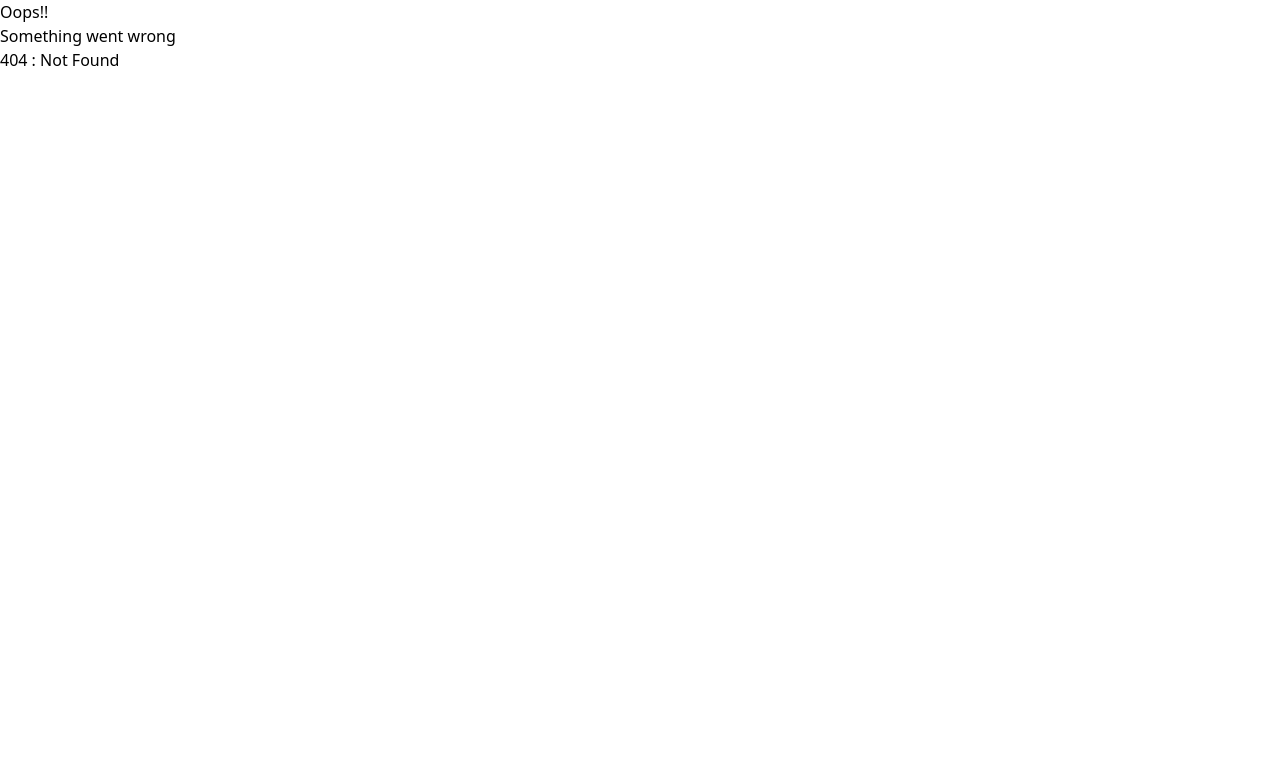
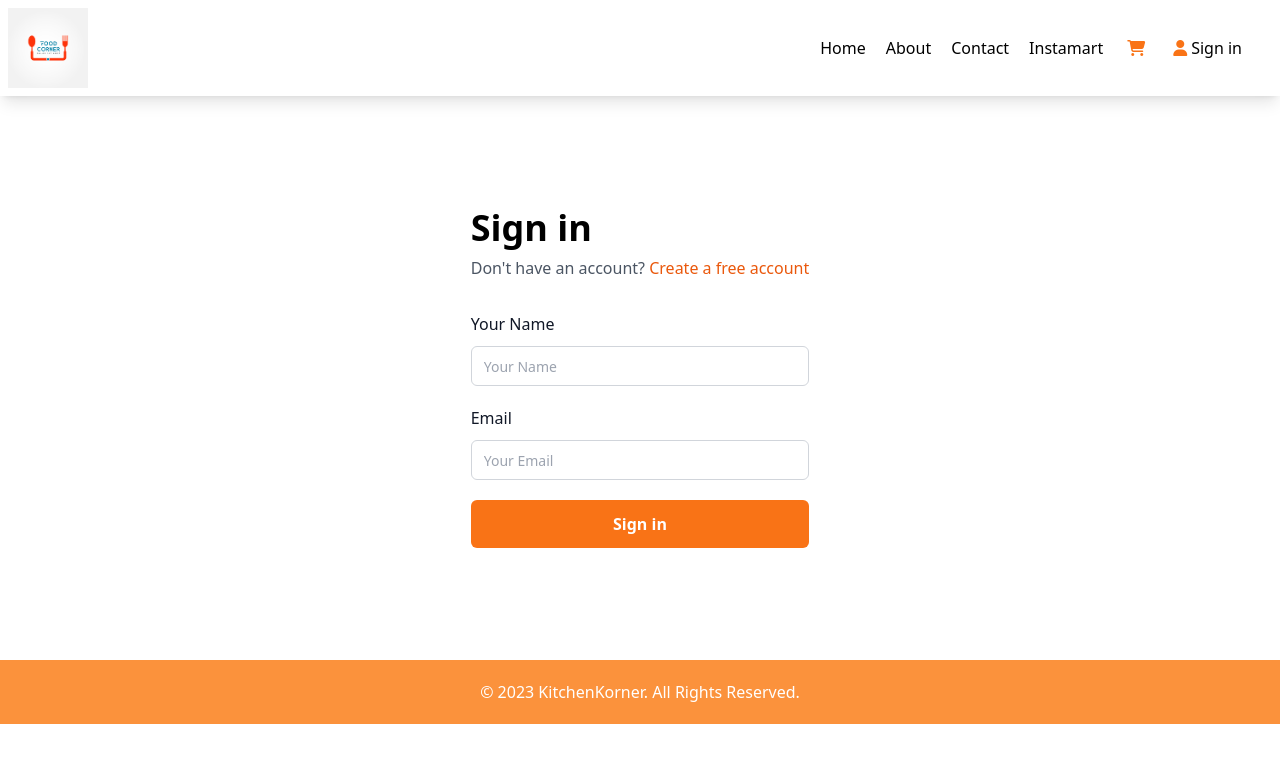
Before and after one commit to Aniket-ap/CuisineCorner, a React (Vite) app: page /login in a window 1280 px wide. Before the commit this address had no page. Shown: the top 762 px of the page. Built offline with nearby package versions, Linux system fonts and the light colour scheme.

Commit message:
Implement Dummmy Authentication for V1

```diff
--- a/src/App.js
+++ b/src/App.js
@@ -14,6 +14,8 @@ import { UserProvider } from "./utils/context/userContext.js";
 import { Provider } from "react-redux";
 import store from "./utils/redux/store.js";
 import Cart from "./components/Cart.js";
+import Login from "./components/auth/Login.js";
+import { AuthProvider } from "./utils/context/useAuth.js";
 
 // Dynamic Import
 const Instamart = lazy(() => import("./components/Instamart"));
@@ -22,11 +24,13 @@ const AppLayout = () => {
   return (
     <>
       <Provider store={store}>
-        <UserProvider>
-          <Header />
-          <Outlet />
-          <Footer />
-        </UserProvider>
+        <AuthProvider>
+          <UserProvider>
+            <Header />
+            <Outlet />
+            <Footer />
+          </UserProvider>
+        </AuthProvider>
       </Provider>
     </>
   );
@@ -53,6 +57,10 @@ const appRouter = createBrowserRouter([
       {
         path: "/cart",
         element: <Cart />,
+      },
+      {
+        path: "/login",
+        element: <Login />,
       },
       {
         path: "/restaurant/:id",
--- a/src/components/Header.js
+++ b/src/components/Header.js
@@ -1,9 +1,10 @@
 import React, { useContext } from "react";
 import Logo from "../assets/image/vectorstock_33649353.png";
-import { Link } from "react-router-dom";
+import { Link, useNavigate } from "react-router-dom";
 import { useUser } from "../utils/context/userContext";
 // import UserContext from "../utils/context/userContext";
 import { useSelector } from "react-redux";
+import { useAuth } from "../utils/context/useAuth";
 
 const Title = () => {
   return (
@@ -16,7 +17,17 @@ const Title = () => {
 const Header = () => {
   // const {user} = useContext(UserContext)
   const [name, setName] = useUser();
+  const [auth, setAuth] = useAuth();
   const cartItems = useSelector((store) => store.cart.items);
+
+  const navigate = useNavigate();
+
+  const onHandleLogout = () => {
+    setAuth({ ...auth, user: null });
+    localStorage.removeItem("auth");
+    navigate("/login");
+  }
+
   return (
     <div className="flex justify-between items-center flex-wrap shadow-lg p-2 sticky top-0 z-10 bg-white">
       <Title />
@@ -38,11 +49,34 @@ const Header = () => {
             <Link to="/cart">
               <i class="fas fa-shopping-cart mx-1 text-orange-500"></i>
               {cartItems.length > 0 && (
-                <span class="bg-black text-white px-2 rounded-full text-xs">{cartItems.length}</span>
+                <span class="bg-black text-white px-2 rounded-full text-xs">
+                  {cartItems.length}
+                </span>
               )}
             </Link>
           </li>
-          {/* <li className="font-bold p-4 text-red-900">{name}</li> */}
+          <li>
+            {!auth.user ? (
+              <>
+                <Link to="/login">
+                  <i class="fa-solid fa-user mx-1 text-orange-500"></i>
+                  <span>Sign in</span>
+                </Link>
+              </>
+            ) : (
+              <>
+                <i class="fa-solid fa-user mx-1 text-orange-500"></i>
+                <span className="text-black">{auth?.user?.name}</span>
+              </>
+            )}
+          </li>
+          <li>
+            {auth.user ? (
+              <>
+                <p onClick={onHandleLogout}>Logout</p>
+              </>
+            ) : null}
+          </li>
         </ul>
       </div>
     </div>
--- /dev/null
+++ b/src/components/auth/Login.js
@@ -0,0 +1,99 @@
+import React, { useState, useEffect } from "react";
+import { Link, useNavigate } from "react-router-dom";
+import { useAuth } from "../../utils/context/useAuth";
+
+const Login = () => {
+  const [name, setName] = useState("");
+  const [email, setEmail] = useState("");
+  const [auth, setAuth] = useAuth();
+
+  const navigate = useNavigate();
+
+  const handleSubmit = () => {
+    let data = {
+      name,
+      email,
+    };
+
+    localStorage.setItem("auth", JSON.stringify(data));
+    setAuth({ ...auth, user: data });
+    navigate("/");
+  };
+
+  return (
+    <>
+      <div className="relative">
+        <div className="flex items-center justify-center my-4">
+          <div className="flex items-center justify-center px-4 py-10 sm:px-6 lg:px-8 sm:py-16 lg:py-24 bg-white rounded-md">
+            <div className="xl:w-full xl:max-w-sm 2xl:max-w-md xl:mx-auto">
+              <h2 className="text-3xl font-bold leading-tight text-black sm:text-4xl">
+                Sign in
+              </h2>
+              <p className="mt-2 text-base text-gray-600">
+                Don&apos;t have an account?{" "}
+                <Link
+                  to="/login"
+                  className="font-medium text-orange-600 transition-all duration-200 hover:text-orange-700 hover:underline focus:text-orange-700"
+                >
+                  Create a free account
+                </Link>
+              </p>
+
+              <form className="mt-8" onSubmit={handleSubmit}>
+                <div className="space-y-5">
+                  <div>
+                    <label
+                      htmlFor=""
+                      className="text-base font-medium text-gray-900"
+                    >
+                      {" "}
+                      Your Name{" "}
+                    </label>
+                    <div className="mt-2.5">
+                      <input
+                        className="flex h-10 w-full rounded-md border border-gray-300 py-2 px-3 text-sm"
+                        type="text"
+                        placeholder="Your Name"
+                        value={name}
+                        onChange={(e) => setName(e.target.value)}
+                      ></input>
+                    </div>
+                  </div>
+
+                  <div>
+                    <div className="flex items-center justify-between">
+                      <label
+                        htmlFor=""
+                        className="text-base font-medium text-gray-900"
+                      >
+                        {" "}
+                        Email{" "}
+                      </label>
+                    </div>
+                    <div className="mt-2.5">
+                      <input
+                        className="flex h-10 w-full rounded-md border border-gray-300 py-2 px-3 text-sm"
+                        type="email"
+                        placeholder="Your Email"
+                        value={email}
+                        onChange={(e) => setEmail(e.target.value)}
+                      ></input>
+                    </div>
+                  </div>
+
+                  <div>
+                    <button className="w-full inline-flex items-center justify-center rounded-md bg-orange-500 px-3.5 py-2.5 text-base font-semibold leading-7 text-white hover:bg-orange-600">
+                      Sign in
+                    </button>
+                  </div>
+                </div>
+              </form>
+            </div>
+          </div>
+        </div>
+      </div>
+    </>
+  );
+};
+
+export default Login;
```
